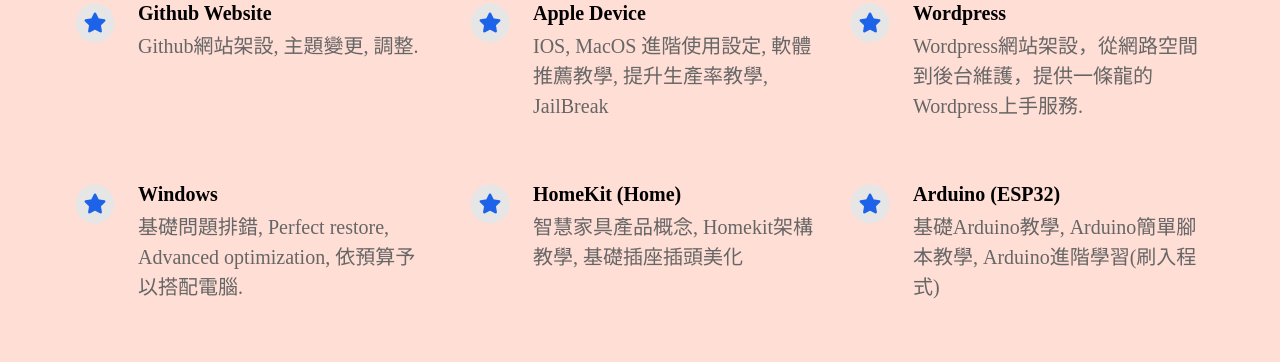
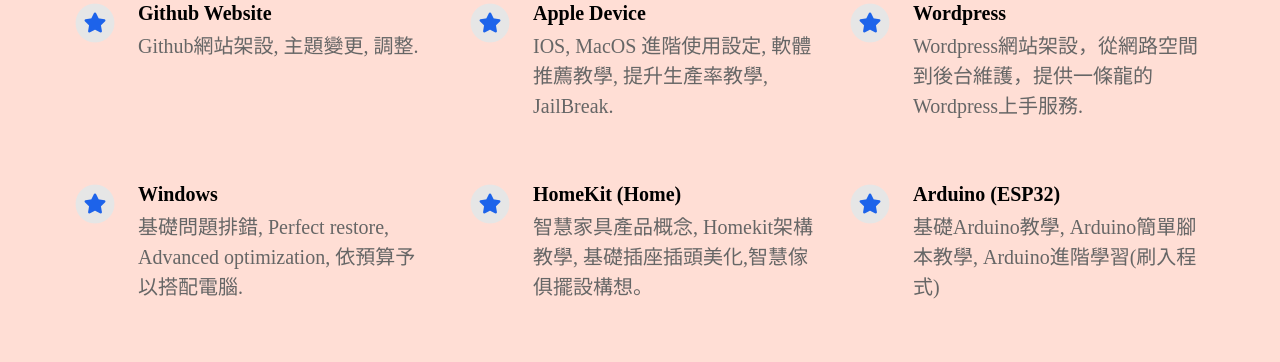
Before and after one commit to Xanadu1220/Nu-Bio, a Jekyll site: the page built from index.html, in a window 1280 px wide. Shown: the part 1081-1443 px from the top of the page. Built offline with Jekyll 4.4.1, drawn with Linux system fonts in a browser that asks for light colours; nearby versions of some CDN libraries; some web fonts are replaced.

Commit message:
Update _config.yml

```diff
--- a/_config.yml
+++ b/_config.yml
@@ -39,7 +39,7 @@
     fontawesome_icon_name                 : star
 
   - title                                 : Apple Device
-    description                           : IOS, MacOS 進階使用設定, 軟體推薦教學, 提升生產率教學, JailBreak
+    description                           : IOS, MacOS 進階使用設定, 軟體推薦教學, 提升生產率教學, JailBreak.
     fontawesome_icon_name                 : star
 
   - title                                 : Wordpress
@@ -51,7 +51,7 @@
     fontawesome_icon_name                 : star
 
   - title                                 : HomeKit (Home)
-    description                           : 智慧家具產品概念, Homekit架構教學, 基礎插座插頭美化
+    description                           : 智慧家具產品概念, Homekit架構教學, 基礎插座插頭美化,智慧傢俱擺設構想。
     fontawesome_icon_name                 : star
 
   - title                                 : Arduino (ESP32)
```
